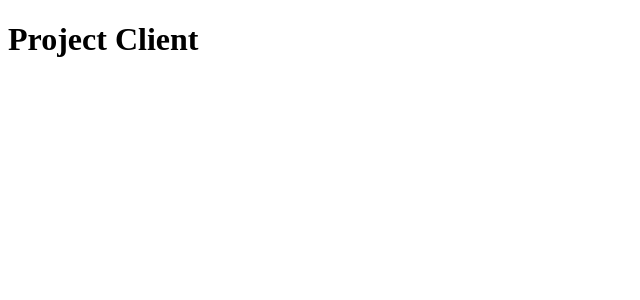
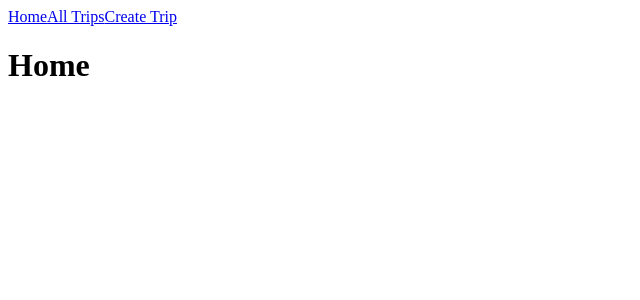
Before and after one commit to Katua007/glimpse-travels, a React (Create React App) app in the folder client/: page / in a window 1280 px wide. Shown: the top 300 px of the page, without its empty margins (0-640 px from the left). Built offline with nearby package versions, Linux system fonts and the light colour scheme.

Commit message:
Defined Client-Side Routes

```diff
--- a/client/package.json
+++ b/client/package.json
@@ -9,11 +9,13 @@
     "@testing-library/user-event": "^13.5.0",
     "react": "^18.2.0",
     "react-dom": "^18.2.0",
-    "react-router-dom": "^5.2.0",
+    "react-router-dom": "^5.3.4",
     "react-scripts": "5.0.1",
     "web-vitals": "^2.1.4"
   },
-  "devDependencies": {"@babel/plugin-proposal-private-property-in-object":"^7.21.11"},
+  "devDependencies": {
+    "@babel/plugin-proposal-private-property-in-object": "^7.21.11"
+  },
   "scripts": {
     "start": "react-scripts start",
     "build": "react-scripts build",
--- /dev/null
+++ b/client/src/App.js
@@ -0,0 +1,22 @@
+import { Routes, Route } from 'react-router-dom';
+import NavBar from './components/NavBar';
+import Home from './components/Home';
+import TripList from './components/TripList';
+import TripDetail from './components/TripDetail';
+import TripForm from './components/TripForm';
+
+function App() {
+  return (
+    <div className="App">
+      <NavBar />
+      <Routes>
+        <Route path="/" element={<Home />} />
+        <Route path="/trips" element={<TripList />} />
+        <Route path="/trips/:id" element={<TripDetail />} />
+        <Route path="/trips/new" element={<TripForm />} />
+      </Routes>
+    </div>
+  );
+}
+
+export default App;
--- a/client/src/components/App.js
+++ /dev/null
@@ -1,8 +0,0 @@
-import React, { useEffect, useState } from "react";
-import { Switch, Route } from "react-router-dom";
-
-function App() {
-  return <h1>Project Client</h1>;
-}
-
-export default App;
--- a/client/src/components/NavBar.js
+++ b/client/src/components/NavBar.js
@@ -1,11 +1,14 @@
 import React from 'react';
+import { NavLink } from 'react-router-dom';
 
 function NavBar() {
   return (
-    <div>
-      <h1>Nav Bar</h1>
-      {/* Your code will go here */}
-    </div>
+    <nav>
+      <NavLink to="/">Home</NavLink>
+      <NavLink to="/trips">All Trips</NavLink>
+      <NavLink to="/trips/new">Create Trip</NavLink>
+      {/* Add more links as needed */}
+    </nav>
   );
 }
 
--- a/client/src/index.js
+++ b/client/src/index.js
@@ -1,8 +1,13 @@
-import React from "react";
-import App from "./components/App";
-import "./index.css";
-import { createRoot } from "react-dom/client";
+import React from 'react';
+import ReactDOM from 'react-dom/client';
+import App from './App';
+import { BrowserRouter } from 'react-router-dom';
 
-const container = document.getElementById("root");
-const root = createRoot(container);
-root.render(<App />);
+const root = ReactDOM.createRoot(document.getElementById('root'));
+root.render(
+  <React.StrictMode>
+    <BrowserRouter>
+      <App />
+    </BrowserRouter>
+  </React.StrictMode>
+);
```
